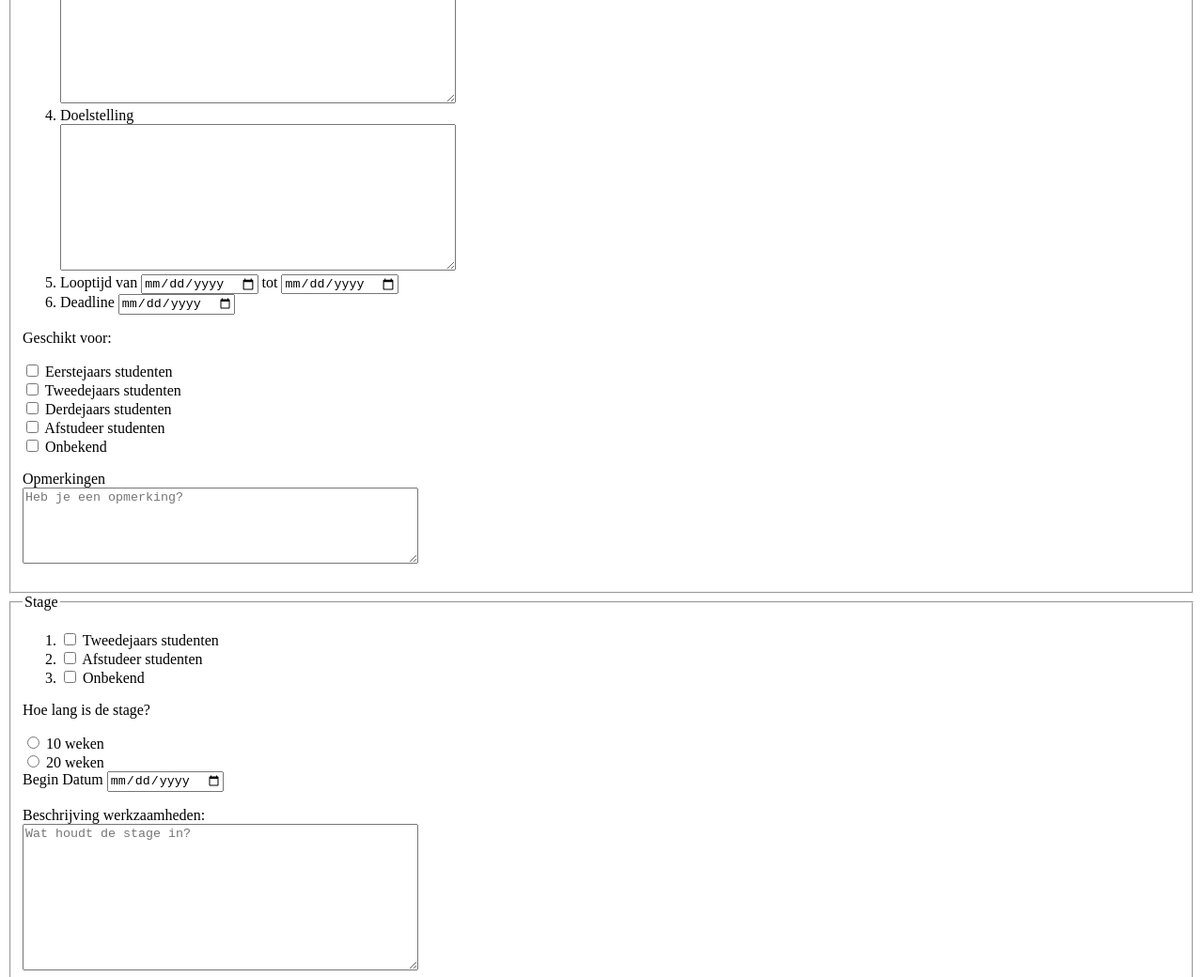
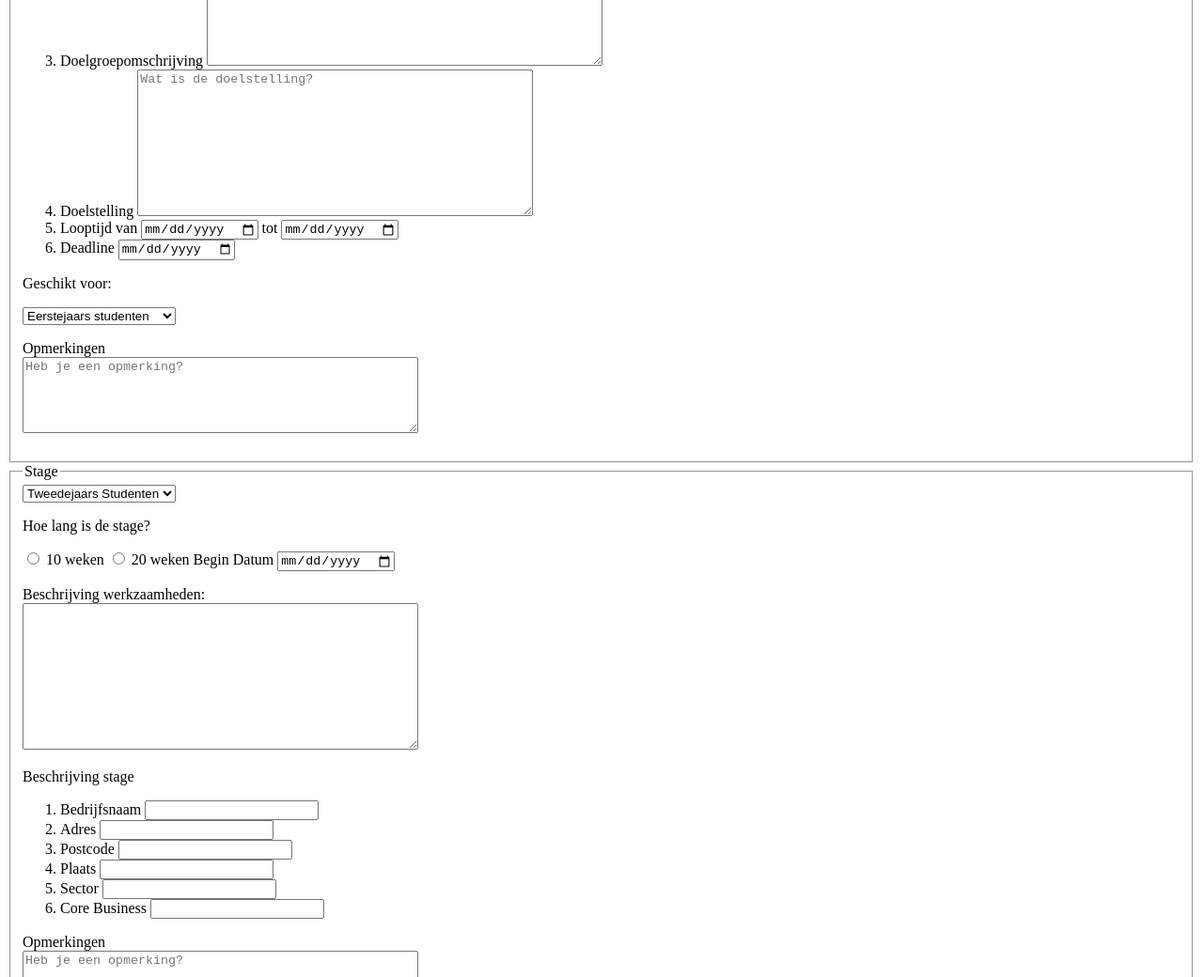
Before and after one commit to jurmineur/frontend, a plain HTML site: page form.html in a window 1280 px wide. Shown: the part 780-1820 px from the top of the page at 94% size. Drawn offline with Linux system fonts and the light colour scheme.

Commit message:
form aangepast

```diff
--- a/form.html
+++ b/form.html
@@ -21,32 +21,41 @@
         <form>
             <fieldset>
                <legend>Contactgegevens:</legend>
+                <ul>
+                    <li>
+
                         <label for="naam">Naam</label>
                         <input type="text" id="naam">
-                <br>
+                    </li>
+                    <li>
                         <label for="bedrijf">Bedrijf</label>
                         <input type="text" id="bedrijf">
-                <br>
+                    </li>
+                    <li>
                         <label for="adres">Adres</label>
                         <input type="text" id="adres">
-                <br>
+                    </li>
+                    <li>
                         <label for="postcode">Postcode</label>
                         <input type="text" id="postcode">
-                <br>
+                    </li>
+                    <li>
                         <label for="plaats">Plaats</label>
                         <input type="text" id="plaats">
-                <br>
+                    </li>
+                    <li>
                         <label for="telefoon">Telefoon</label>
                         <input type="tel" id="telefoon">
-                <br>
+                    </li>
+                    <li>
                         <label for="email">E-mail</label>
                         <input type="email" id="email">
-                <br>
+                    </li>
+                </ul>
 
                 <p>Ik wil mij aanmelden:</p>
                 <input type="radio" name="keuze" value="project" id="project">
                 <label for="project">Voor een project</label>
-                <br>
                 <input type="radio" name="keuze" value="bedrijf" id="stage">
                 <label for="stage">Als stagebedrijf</label>
             </fieldset>
@@ -62,26 +71,21 @@
                     </li>
                     <li>
                         <label for="opdrachtomschrijving">Opdrachtomschrijving</label>
-                        <br>
                         <textarea id="opdrachtomschrijving" rows="10" cols="50" placeholder="Wat houdt de opdracht in?"></textarea>
                     </li>
                     <li>
                         <label for="doelgroepomschrijving">Doelgroepomschrijving</label>
-                        <br>
                         <textarea id="doelgroepomschrijving" rows="10" cols="50" placeholder="Wie is de doelgroep?"></textarea>
                     </li>
                     <li>
                         <label for="doelstelling">Doelstelling</label>
-                        <br>
-                        <textarea id="doelstelling" rows="10" cols="50"></textarea>
+                        <textarea id="doelstelling" rows="10" cols="50" placeholder="Wat is de doelstelling?"></textarea>
                     </li>
                     <li>
                         <label for="looptijd">Looptijd van
                         <input type="date" id="looptijd"></label>
                         <label for="looptijdtot">tot</label>
                         <input type="date" id="looptijdtot">
-
-
                     </li>
                     <li>
                         <label for="deadline">Deadline</label>
@@ -90,20 +94,14 @@
                 </ol>
 
                     <p>Geschikt voor:</p>
-                    <input type="checkbox" name="geschikt" value="eerstejaars" id="eerste">
-                    <label for="eerste">Eerstejaars studenten</label>
-                    <br>
-                    <input type="checkbox" name="geschikt" value="tweedejaars" id="tweede">
-                    <label for="tweede">Tweedejaars studenten</label>
-                    <br>
-                    <input type="checkbox" name="geschikt" value="derdejaars" id="derde">
-                    <label for="derde">Derdejaars studenten</label>
-                    <br>
-                    <input type="checkbox" name="geschikt" value="afstudeerder" id="afstud">
-                    <label for="afstud">Afstudeer studenten</label>
-                    <br>
-                    <input type="checkbox" name="geschikt" value="onbekend" id="onbekend">
-                    <label for="onbekend">Onbekend</label>
+                    <select>
+                        <option value="eerstejaarsstudenten">Eerstejaars studenten</option>
+                        <option value="tweedejaarsstudenten">Tweedejaars Studenten</option>
+                        <option value="derdejaarsstudenten">Derdejaars Studenten</option>
+                        <option value="afstudeerstudenten">Afstudeer studenten</option>
+                        <option value="onbekend">Onbekend</option>
+                    </select>
+
 
                 <p>Opmerkingen <br>
                 <textarea id="textarea1" rows="5" cols="50" placeholder="Heb je een opmerking?"></textarea></p>
@@ -113,33 +111,24 @@
         <form>
             <fieldset>
                 <legend>Stage</legend>
-                <ol>
-                    <li>
-                        <input type="checkbox" name="geschiktvoor" value="tweedejaars" id="twee">
-                        <label for="twee">Tweedejaars studenten</label>
-                    </li>
-                    <li>
-                        <input type="checkbox" name="geschiktvoor" value="afstudeer" id="af">
-                        <label for="af">Afstudeer studenten</label>
-                    </li>
-                    <li>
-                        <input type="checkbox" name="geschiktvoor" value="onbekend" id="onbk">
-                        <label for="onbk">Onbekend</label>
-                    </li>
-                </ol>
+                <select>
+                    <option value="tweedejaarsstudenten">Tweedejaars Studenten</option>
+                    <option value="derdejaarsstudenten">Derdejaars Studenten</option>
+                    <option value="afstudeerstudenten">Afstudeer studenten</option>
+                    <option value="onbekend">Onbekend</option>
+                </select>
+
 
                 <p>Hoe lang is de stage?</p>
                     <input type="radio" name="weken" value="10weken" id="tien">
                     <label for="tien">10 weken</label>
-                    <br>
                     <input type="radio" name="weken" value="20weken" id="twintig">
                     <label for="twintig">20 weken</label>
-                    <br>
                     <label for="datum">Begin Datum</label>
                     <input type="date" id="datum">
 
                 <p>Beschrijving werkzaamheden:<br>
-                    <textarea id="textarea" rows="10" cols="50" placeholder="Wat houdt de stage in?"></textarea></p>
+                    <textarea id="textarea" rows="10" cols="50"></textarea></p>
 
                 <p>Beschrijving stage</p>
                 <ol>
@@ -173,7 +162,6 @@
                 <textarea id="textarea2" rows="5" cols="50" placeholder="Heb je een opmerking?"></textarea></p>
 
             </fieldset>
-            <input id="submit" type="submit" value="Verstuur formulier">
         </form>
 </body>
 </html>
```
Lines whose indentation alone changed are shown as unchanged.
